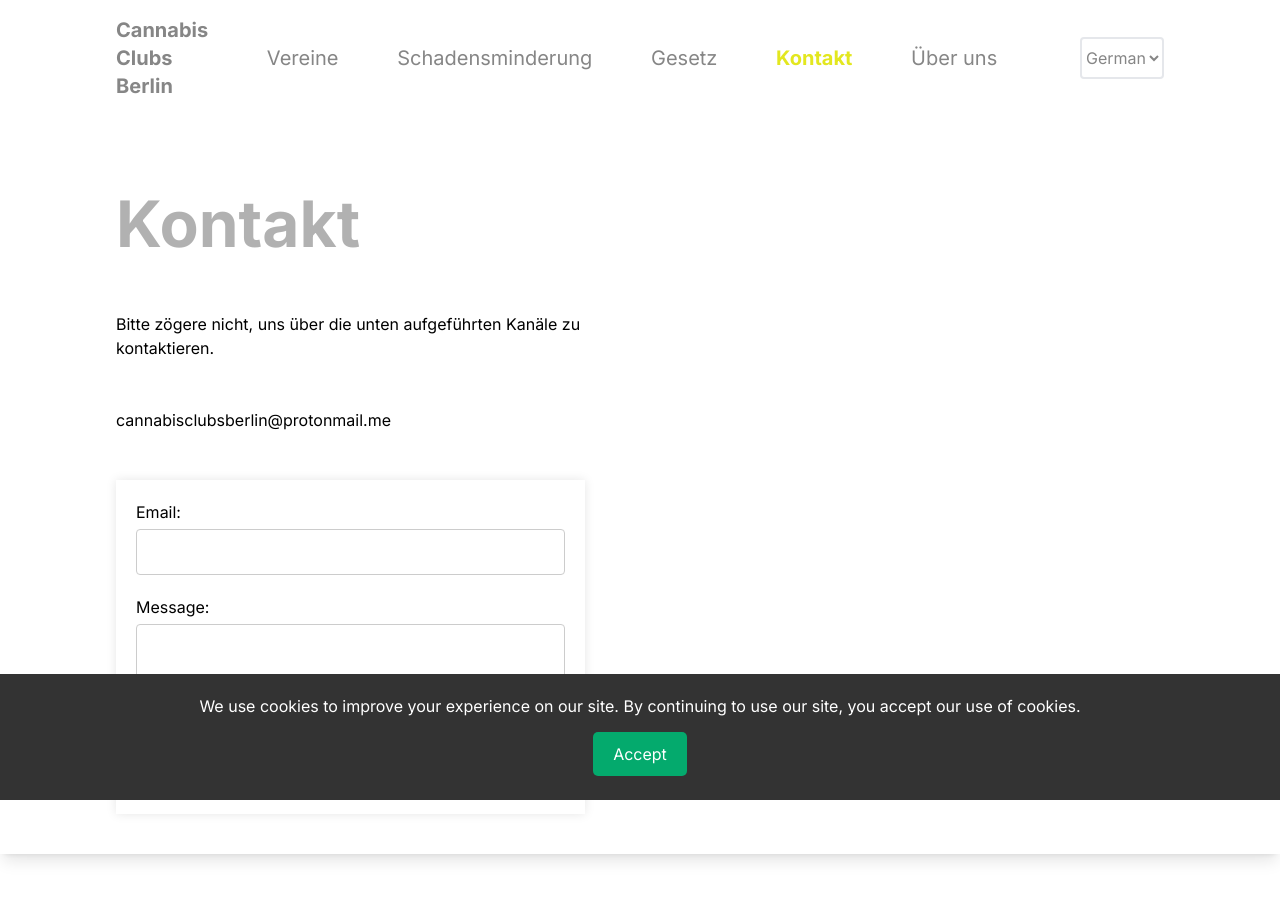
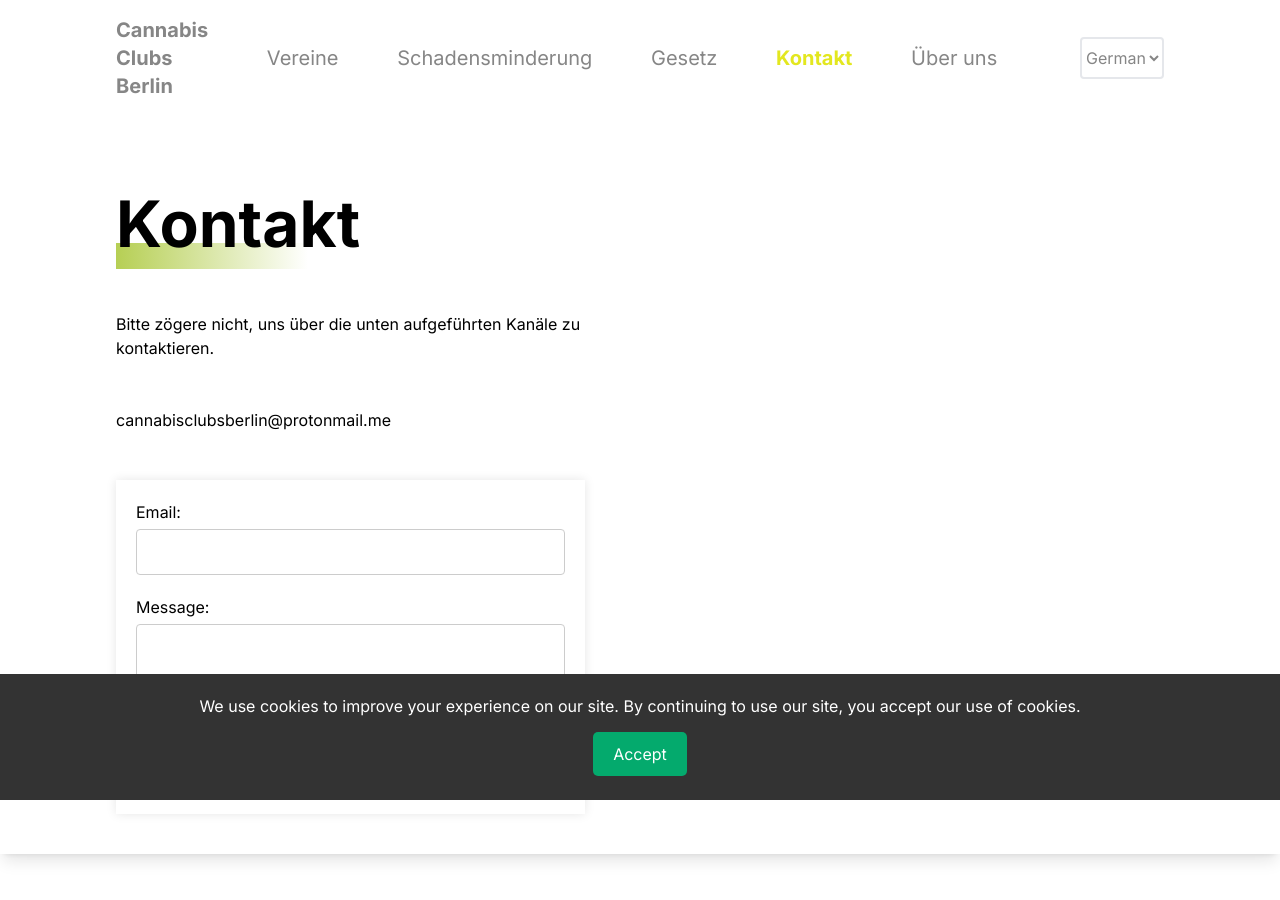
Before and after one commit to marcaufderheyde/cannabisclubsberlin.com, a Next.js app: page /de/contact in a window 1280 px wide. Shown: the top 900 px of the page. Built offline with nearby package versions, Linux system fonts and the light colour scheme.

Commit message:
[CAN-48] Refactor headers on pages to be re-usable Problem Lots of duplicate code just for header of page.
Solution
- Remove header from about
- Place header from about into PageHeader Component
- Place header into contact page

Note

```diff
--- /dev/null
+++ b/app/Components/PageHeader.tsx
@@ -0,0 +1,15 @@
+import GradientText from '@/app/Components/GradientText';
+
+export default function PageHeader({
+    children,
+}: {
+    readonly children: React.ReactNode;
+}) {
+    return (
+        <GradientText>
+            <h1 className='text-black font-bold text-4xl md:text-[4rem] text-balance leading-tight'>
+                {children}
+            </h1>
+        </GradientText>
+    );
+}
--- a/app/[locale]/about/about-content.tsx
+++ b/app/[locale]/about/about-content.tsx
@@ -1,5 +1,5 @@
 'use client';
-import GradientText from '@/app/Components/GradientText';
+import PageHeader from '@/app/Components/PageHeader';
 import ActionButton from '@/app/ui/Home/actionbutton';
 import { useLocale, useTranslations } from 'next-intl';
 
@@ -8,11 +8,7 @@ export default function AboutContent() {
     const localActive = useLocale();
     return (
         <div className='flex flex-col gap-8 md:gap-12 md:mt-30 lg:mt-16 justify-start items-start'>
-            <GradientText>
-                <h1 className='text-black font-bold text-4xl md:text-[4rem] text-balance leading-tight'>
-                    {t('headline')}
-                </h1>
-            </GradientText>
+            <PageHeader>{t('headline')}</PageHeader>
             <p className='text-xl md:text-3xl lg:text-4xl lg:leading-[2.875rem]  text-[#575757]'>
                 {t('headline_description_short')}
             </p>
--- a/app/[locale]/contact/contact-content.tsx
+++ b/app/[locale]/contact/contact-content.tsx
@@ -1,21 +1,21 @@
-"use client"
+'use client';
 import { useLocale, useTranslations } from 'next-intl';
 import ContactForm from './ContactForm';
-
+import PageHeader from '@/app/Components/PageHeader';
 
 export default function ContactContent() {
     const t = useTranslations('ContactPage');
     const localActive = useLocale();
     return (
         <div className='flex flex-col gap-8 md:gap-12 md:mt-30 lg:mt-16'>
-            <h1 className='font-bold text-4xl md:text-[4rem] opacity-[0.3] text-balance leading-tight'>
-                {t("headline")}
-            </h1>
+            <PageHeader>{t('headline')}</PageHeader>
+            <p>{t('headline_description')}</p>
             <p>
-            {t("headline_description")}
+                <a href={`mailto:${t('headline_subdescription')}`}>
+                    {t('headline_subdescription')}
+                </a>
             </p>
-            <p><a href={`mailto:${t("headline_subdescription")}`}>{t("headline_subdescription")}</a></p>
-            <ContactForm/>
+            <ContactForm />
         </div>
     );
 }
```
